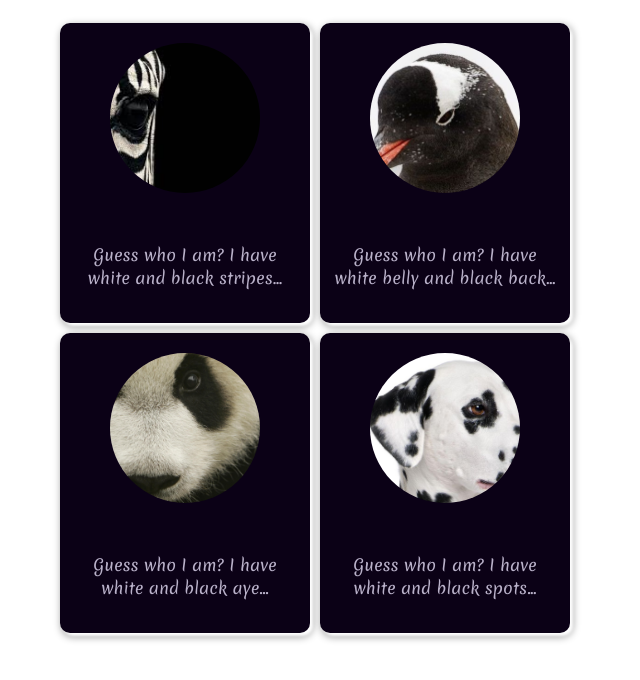
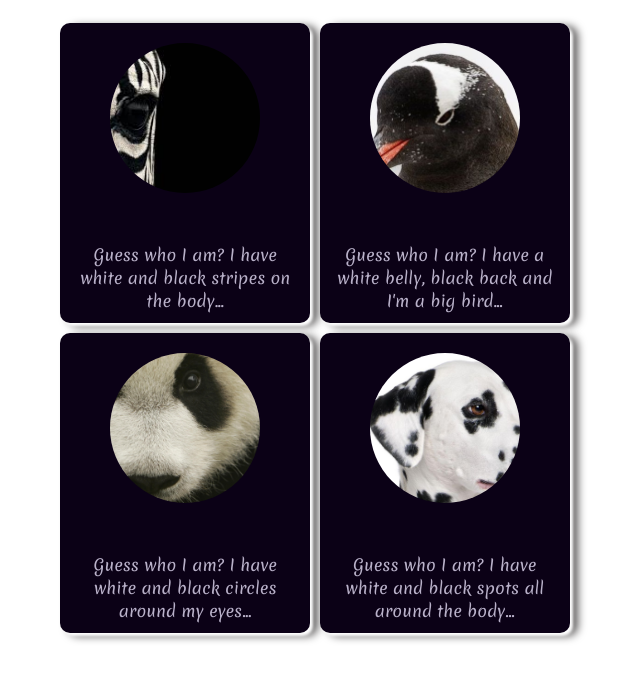
Before and after one commit to Tanurkova/Flipp-cards, a plain HTML site: page index.html in a window 1280 px wide. Shown: the whole page, without its empty margins (265-905 px from the left). Drawn offline with Linux system fonts and the light colour scheme.

Commit message:
refresh style.css

```diff
--- a/index.html
+++ b/index.html
@@ -7,80 +7,79 @@
   <meta http-equiv="X-UA-Compatible" content="ie=edge">
   <link rel="stylesheet" href="./style.css">
   <link href="https://fonts.googleapis.com/css?family=Merienda:400,700" rel="stylesheet">
-
   <title>Card</title>
 </head>
 
 <body>
  <div class="bg"><img src="./img/white-wallpaper-9.jpg" alt=""></div>
-  <div class="card_animal-container">
+  <div id="zebra" class="card_animal-container">
     <div class="card_animal-wrapper">
       <div class="card_animal-front">
         <img src="/img/zeeb.jpg" alt="">
         <div class="animal_guess">
           <p>
-            Guess who I am? I have white and black stripes...
+            Guess who I am? I have white and black stripes on the body...
           </p>
         </div>
       </div>
       <div class="card_animal_back">
         <img src="./img/funy zebra.jpg" alt="">
         <div class="animal_answer">
-          <p>with sure I am zzeebbbrrrraaaaa</p>
+          <p>I surely am Zzeebbbrrrraaaaa</p>
         </div>
       </div>
     </div>
   </div>
-  <div class="card_animal-container">
+  <div id="penguin" class="card_animal-container">
     <div class="card_animal-wrapper">
       <div class="card_animal-front">
         <img src="./img/penguin.jpg" alt="">
         <div class="animal_guess">
           <p>
-            Guess who I am? I have white belly and black back...
+            Guess who I am? I have a white belly, black back and I'm a big bird...
           </p>
         </div>
       </div>
       <div class="card_animal_back">
         <img src="./img/family-penguin.jpg" alt="">
         <div class="animal_answer">
-          <p>with sure I am Penguin</p>
+          <p>I surely am Peeeenguiiiiin</p>
         </div>
       </div>
     </div>
   </div>
-  <div class="card_animal-container">
+  <div id="panda" class="card_animal-container">
     <div class="card_animal-wrapper">
       <div class="card_animal-front">
         <img src="./img/panda.jpg" alt="panda">
         <div class="animal_guess">
           <p>
-            Guess who I am? I have white and black aye...
+            Guess who I am? I have white and black circles around my eyes...
           </p>
         </div>
       </div>
       <div class="card_animal_back">
         <img src="./img/funny-panda.jpg" alt="">
         <div class="animal_answer">
-          <p>with sure I am pandaaaaaaaa</p>
+          <p>I surely am Pandaaaaaaaa</p>
         </div>
       </div>
     </div>
   </div>
-  <div class="card_animal-container">
+  <div id="dog" class="card_animal-container">
     <div class="card_animal-wrapper">
       <div class="card_animal-front">
         <img src="./img/Dalmatinec.jpg" alt="panda">
         <div class="animal_guess">
           <p>
-            Guess who I am? I have white and black spots...
+            Guess who I am? I have white and black spots all around the body...
           </p>
         </div>
       </div>
       <div class="card_animal_back">
         <img src="./img/dalmatian_dog.jpg" alt="">
         <div class="animal_answer">
-          <p>with sure I am Dalmatian Dog</p>
+          <p>I surely am Dalmatian Doooooog</p>
         </div>
       </div>
     </div>
--- a/style.css
+++ b/style.css
@@ -24,9 +24,9 @@ body {
   width: 100%;
   height: 100%;
   transform-style: preserve-3d;
-  transition: 2s ease-in-out;
+  transition: 2s linear;
   border-radius: 10px;
-  box-shadow: 2px 3px 9px gray;
+  box-shadow: 8px 3px 8px rgb(94, 92, 92);
 }
 
 .card_animal-wrapper:hover {
@@ -85,8 +85,48 @@ body {
   bottom: 0;
   left: 0;
   padding: 10px;
-  background: rgba(0, 0, 0, 0.178);
-  font-size: 1em;
+  background: rgba(0, 0, 0, 0.5);
+  font-size: 1.5em;
   color: white;
-  text-shadow: 2px 3px 9px black;
+  text-shadow: 3px 5px 9px black;
 }
+
+#zebra{
+  animation-name: zebra;
+  animation-duration: 3s;
+}
+
+@keyframes zebra{
+  0% {left: -100%;}
+  100%{left: 0%;}
+}
+
+#penguin{
+  animation-name: penguin;
+  animation-duration: 3s;
+}
+
+@keyframes penguin{
+  0% {right: -100%}
+  100%{right: 0%}
+}
+
+#panda{
+  animation-name: panda;
+  animation-duration: 3s;
+}
+
+@keyframes panda{
+  0% {left: -100%}
+  100%{left: 0%}
+}
+
+#dog{
+  animation-name: dog;
+  animation-duration: 3s;
+}
+
+@keyframes dog{
+  0% {right: -100%}
+  100%{right: 0%}
+}
```
